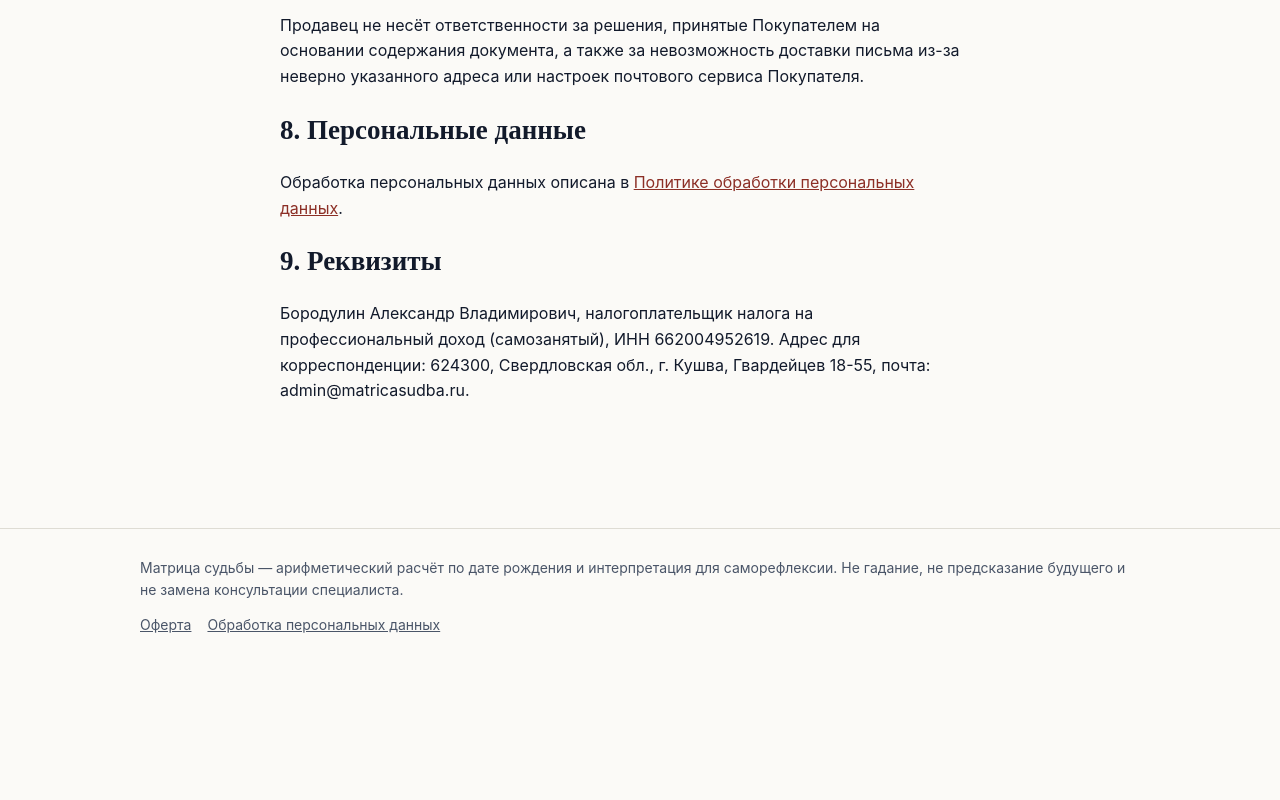
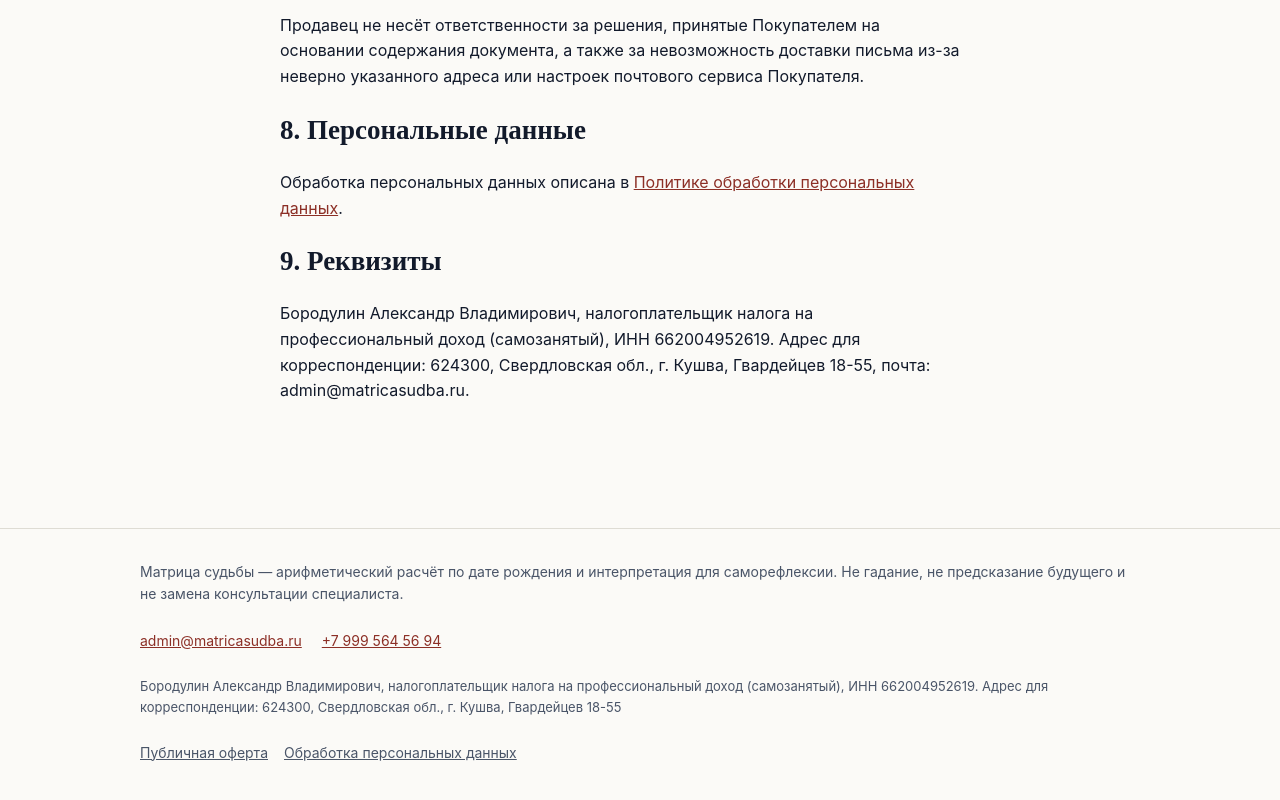
Before and after one commit to Alejandroboy/matrix-builder, a Next.js app in the folder packages/web/: page /legal/offer in a window 1280 px wide. Shown: the part 1530-2330 px from the top of the page. Before the commit the page ends 2194 px from the top, so only its background shows below. Built offline with nearby package versions, Linux system fonts and the light colour scheme; no server answers.

Commit message:
Add info to footer

```diff
--- a/packages/web/src/app/layout.tsx
+++ b/packages/web/src/app/layout.tsx
@@ -2,6 +2,7 @@ import type { Metadata } from 'next';
 import Link from 'next/link';
 import './globals.css';
 import { SITE_URL } from '@/lib/site';
+import { LEGAL, sellerLine } from '@/lib/legal';
 
 export const metadata: Metadata = {
   // Базовый адрес: из него Next строит канонические и og-ссылки
@@ -42,15 +43,31 @@ export default function RootLayout({ children }: { children: React.ReactNode })
 
     <main>{children}</main>
 
-        <footer style={{ borderTop: '1px solid var(--rule)', marginTop: 64, padding: '28px 0' }}>
-          <div className="wrap muted">
+    <footer style={{ borderTop: '1px solid var(--rule)', marginTop: 64, padding: '32px 0 40px' }}>
+      <div className="wrap stack" style={{ gap: 16 }}>
+        <div className="muted">
           Матрица судьбы — арифметический расчёт по дате рождения и интерпретация для
           саморефлексии. Не гадание, не предсказание будущего и не замена консультации
           специалиста.
         </div>
-          <div className="wrap" style={{ marginTop: 12, display: 'flex', gap: 16, flexWrap: 'wrap' }}>
-            <Link href="/legal/offer" className="muted">Оферта</Link>
+
+        {/* Контакты и реквизиты продавца. Требование платёжного провайдера
+                и закона о защите прав потребителей: покупатель должен видеть,
+                с кем имеет дело и куда писать. */}
+        <div className="muted" style={{ display: 'flex', gap: 20, flexWrap: 'wrap' }}>
+          {LEGAL.email && <a href={`mailto:${LEGAL.email}`}>{LEGAL.email}</a>}
+          {LEGAL.phone && <a href={`tel:${LEGAL.phoneHref || LEGAL.phone}`}>{LEGAL.phone}</a>}
+        </div>
+
+        <div className="muted" style={{ fontSize: 13 }}>
+          {sellerLine()}
+          {LEGAL.address ? `. Адрес для корреспонденции: ${LEGAL.address}` : ''}
+        </div>
+
+        <div style={{ display: 'flex', gap: 16, flexWrap: 'wrap' }}>
+          <Link href="/legal/offer" className="muted">Публичная оферта</Link>
           <Link href="/legal/privacy" className="muted">Обработка персональных данных</Link>
+        </div>
       </div>
     </footer>
     </body>
--- a/packages/web/src/app/robots.ts
+++ b/packages/web/src/app/robots.ts
@@ -10,7 +10,10 @@ export default function robots(): MetadataRoute.Robots {
       // Служебные разделы в индексе не нужны: страница заказа персональна,
       // API отдаёт JSON, юридические документы не должны конкурировать
       // с продуктовыми страницами в выдаче.
-      disallow: ['/api/', '/order/', '/legal/'],
+      // /legal/ намеренно НЕ закрыт: документы должны быть доступны и
+      // проверяющим платёжного провайдера, и покупателю. От индексации они
+      // закрыты метатегом на самих страницах — этого достаточно.
+      disallow: ['/api/', '/order/'],
     },
     sitemap: `${SITE_URL}/sitemap.xml`,
     host: SITE_URL,
--- a/packages/web/src/lib/legal.ts
+++ b/packages/web/src/lib/legal.ts
@@ -25,6 +25,12 @@ export const LEGAL = {
   address: '624300, Свердловская обл., г. Кушва, Гвардейцев 18-55',
   /** Почта для обращений субъектов ПДн и покупателей */
   email: 'admin@matricasudba.ru',
+  /**
+   * Телефон для связи. Robokassa требует видимые контакты — почту И телефон.
+   * Формат для ссылки tel: пишем отдельно, чтобы не парсить строку.
+   */
+  phone: '+7 999 564 56 94',
+  phoneHref: '+7 999 564 56 94',
   /** Домен сайта без протокола */
   site: 'matricasudba.ru',
   /** Дата последней редакции документов */
```
Lines whose indentation alone changed are shown as unchanged.
